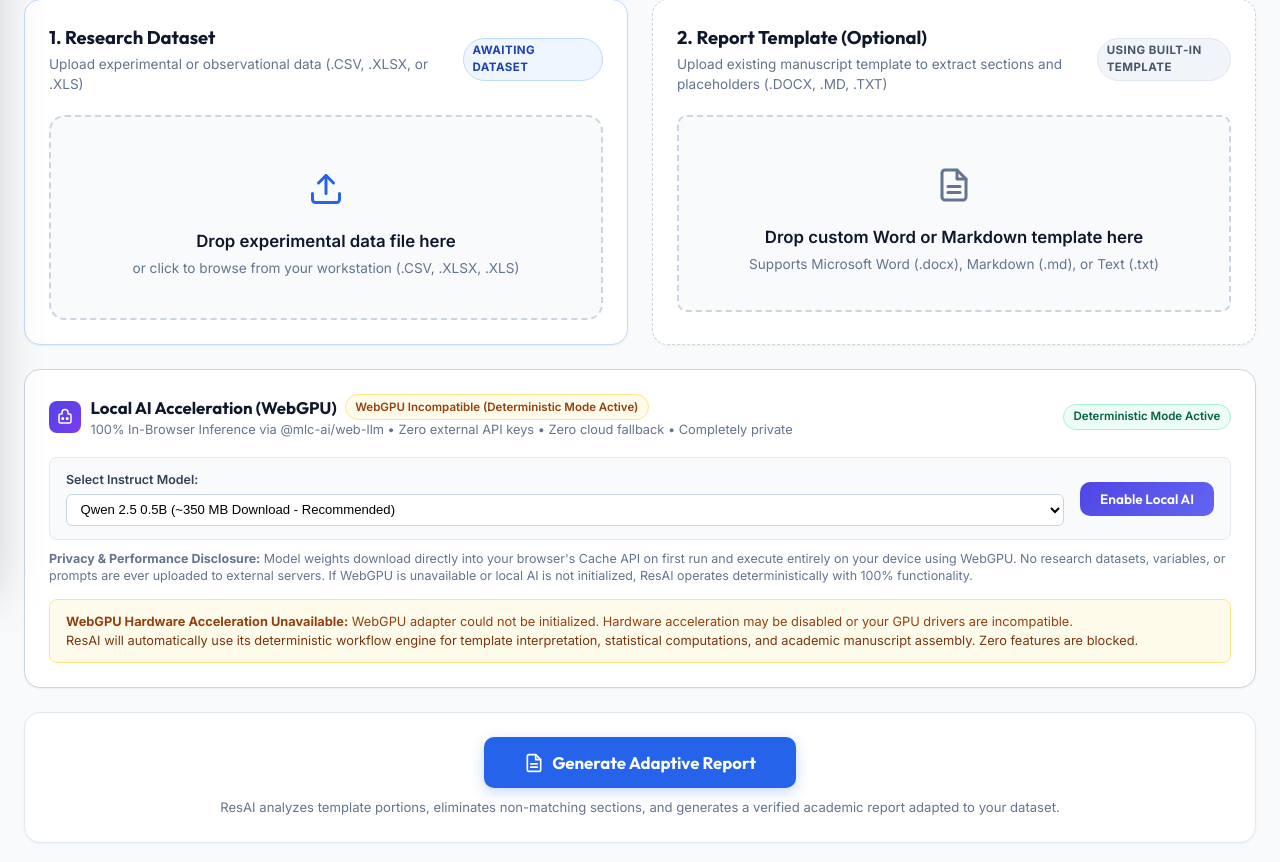
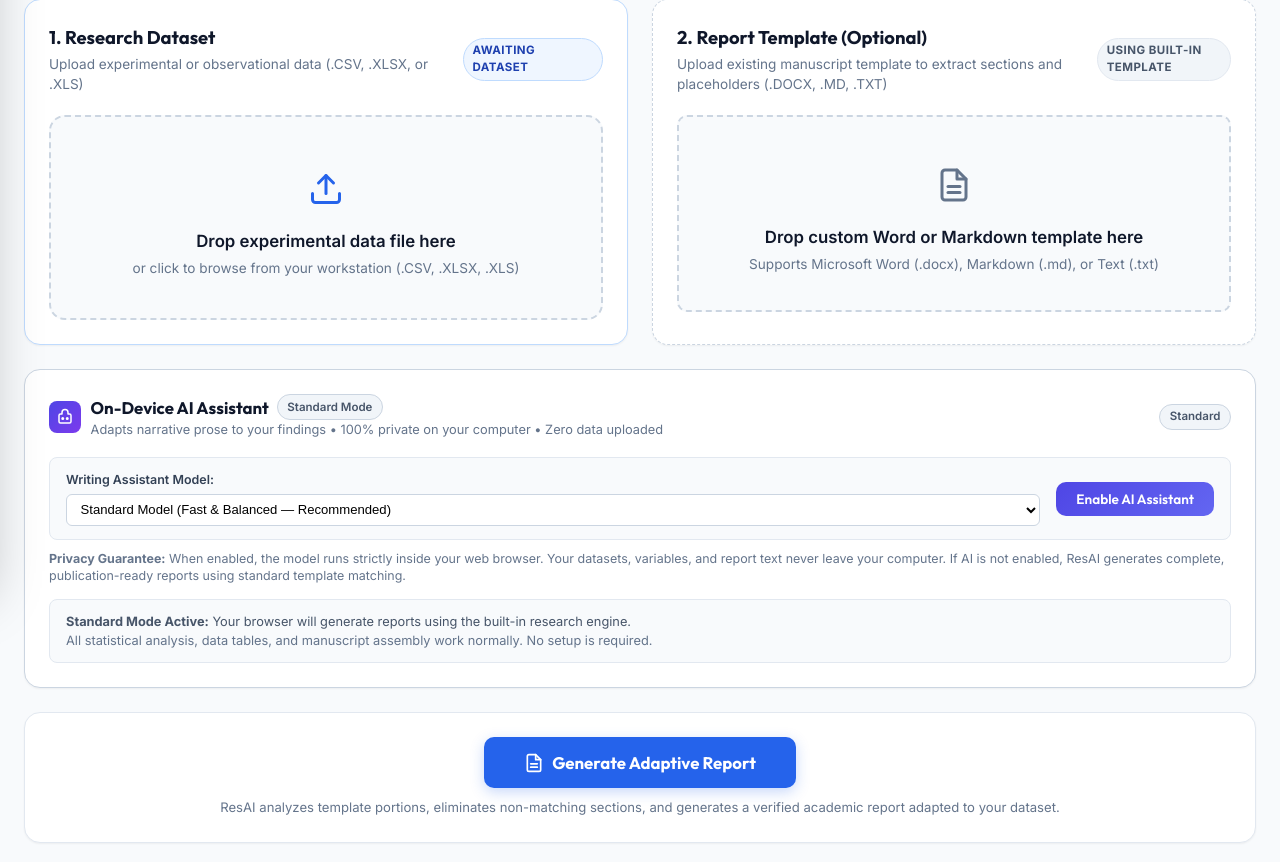
Before and after one commit to AmoghaNaik24/ResAI, a FastAPI app: page / in a window 1280 px wide. Shown: the part 217-1079 px from the top of the page. Run offline with FastAPI, Linux system fonts and the light colour scheme; some libraries are stand-ins or nearby versions.

Commit message:
feat(verification): deep verification of AI vs fallback, generalization, privacy audit, and clean researcher UI

```diff
--- a/app/static/js/app.js
+++ b/app/static/js/app.js
@@ -548,9 +548,10 @@ async function initLocalAIListeners() {
   // 1. Initial WebGPU hardware compatibility check
   try {
     const compat = await window.ResAILocalLLM.checkWebGPUCompatibility();
+    const modeBadge = document.getElementById("ai-mode-badge");
     if (compat.supported) {
       if (statusBadge) {
-        statusBadge.textContent = "WebGPU Available (Local AI Supported)";
+        statusBadge.textContent = "AI Available";
         statusBadge.style.background = "#eff6ff";
         statusBadge.style.color = "#1e40af";
         statusBadge.style.border = "1px solid #bfdbfe";
@@ -558,16 +559,19 @@ async function initLocalAIListeners() {
       if (initBtn) initBtn.disabled = false;
     } else {
       if (statusBadge) {
-        statusBadge.textContent = "WebGPU Incompatible (Deterministic Mode Active)";
-        statusBadge.style.background = "#fffbeb";
-        statusBadge.style.color = "#92400e";
-        statusBadge.style.border = "1px solid #fde68a";
+        statusBadge.textContent = "Standard Mode";
+        statusBadge.style.background = "#f1f5f9";
+        statusBadge.style.color = "#475569";
+        statusBadge.style.border = "1px solid #cbd5e1";
+      }
+      if (modeBadge) {
+        modeBadge.textContent = "Standard";
       }
       if (incompatibleBox) incompatibleBox.style.display = "block";
-      if (incompatibleReason) incompatibleReason.textContent = compat.reason;
+      if (incompatibleReason) incompatibleReason.textContent = "Your browser will generate reports using the built-in research engine.";
       if (initBtn) {
         initBtn.disabled = true;
-        initBtn.title = "WebGPU not supported in this browser. Deterministic engine active.";
+        initBtn.title = "Standard research reporting engine active.";
       }
     }
   } catch (err) {
@@ -579,18 +583,19 @@ async function initLocalAIListeners() {
     const chosenModel = modelSelect ? modelSelect.value : "Qwen2.5-0.5B-Instruct-q4f16_1-MLC";
     const modelMeta = window.ResAILocalLLM.getSupportedModels().find(m => m.id === chosenModel);
     const sizeMb = modelMeta ? modelMeta.downloadSizeMB : 350;
+    const modeBadge = document.getElementById("ai-mode-badge");
 
     initBtn.disabled = true;
     if (modelSelect) modelSelect.disabled = true;
     if (progressContainer) progressContainer.style.display = "block";
     if (statusBadge) {
-      statusBadge.textContent = `Downloading ${chosenModel.split("-")[0]} (~${sizeMb} MB)...`;
+      statusBadge.textContent = `Preparing Assistant (~${sizeMb} MB)...`;
       statusBadge.style.background = "#eff6ff";
       statusBadge.style.color = "#1d4ed8";
     }
 
     try {
-      showToast(`Initializing ${modelMeta?.name || 'Local AI'} (~${sizeMb} MB download on first run)...`, "info");
+      showToast(`Setting up AI assistant (~${sizeMb} MB download on first run)...`, "info");
 
       await window.ResAILocalLLM.initModel(chosenModel, (progress) => {
         if (progressBar) progressBar.style.width = `${progress.percent}%`;
@@ -599,10 +604,16 @@ async function initLocalAIListeners() {
       });
 
       if (statusBadge) {
-        statusBadge.textContent = `Local AI Ready: ${modelMeta?.name || 'Active'}`;
+        statusBadge.textContent = "AI Assistant Active";
         statusBadge.style.background = "#ecfdf5";
         statusBadge.style.color = "#065f46";
         statusBadge.style.border = "1px solid #a7f3d0";
+      }
+      if (modeBadge) {
+        modeBadge.textContent = "AI Enhanced";
+        modeBadge.style.background = "#ecfdf5";
+        modeBadge.style.color = "#065f46";
+        modeBadge.style.border = "1px solid #a7f3d0";
       }
 
       initBtn.style.display = "none";
@@ -613,7 +624,7 @@ async function initLocalAIListeners() {
         }, 1500);
       }
 
-      showToast(`Local LLM (${modelMeta?.name}) is ready. Inference runs 100% locally on your GPU.`, "success");
+      showToast(`AI writing assistant is ready. Everything runs 100% locally on your computer.`, "success");
 
       // If dataset & template are already loaded, re-run template interpretation with local LLM
       if (window.ResAIWorkflowEngine && window.ResAIWorkflowEngine.templateJSON && window.ResAIWorkflowEngine.profileJSON) {
@@ -636,12 +647,12 @@ async function initLocalAIListeners() {
       }
     } catch (err) {
       console.error("Local LLM load failure:", err);
-      showToast(`Failed to initialize local LLM: ${err.message}. Reverting to deterministic mode.`, "danger");
+      showToast(`Failed to initialize AI assistant: ${err.message}. Using standard reporting mode.`, "danger");
       if (statusBadge) {
-        statusBadge.textContent = "Initialization Failed (Deterministic Fallback)";
-        statusBadge.style.background = "#fef2f2";
-        statusBadge.style.color = "#b91c1c";
-        statusBadge.style.border = "1px solid #fecaca";
+        statusBadge.textContent = "Standard Mode";
+        statusBadge.style.background = "#f1f5f9";
+        statusBadge.style.color = "#475569";
+        statusBadge.style.border = "1px solid #cbd5e1";
       }
       initBtn.disabled = false;
       if (modelSelect) modelSelect.disabled = false;
@@ -653,21 +664,28 @@ async function initLocalAIListeners() {
   unloadBtn?.addEventListener("click", async () => {
     try {
       await window.ResAILocalLLM.unloadModel();
+      const modeBadge = document.getElementById("ai-mode-badge");
       if (statusBadge) {
-        statusBadge.textContent = "WebGPU Available (Local AI Supported)";
+        statusBadge.textContent = "AI Available";
         statusBadge.style.background = "#eff6ff";
         statusBadge.style.color = "#1e40af";
         statusBadge.style.border = "1px solid #bfdbfe";
       }
+      if (modeBadge) {
+        modeBadge.textContent = "Optional";
+        modeBadge.style.background = "#f1f5f9";
+        modeBadge.style.color = "#475569";
+        modeBadge.style.border = "1px solid #cbd5e1";
+      }
       if (initBtn) {
         initBtn.disabled = false;
         initBtn.style.display = "inline-block";
       }
       if (modelSelect) modelSelect.disabled = false;
       if (unloadBtn) unloadBtn.style.display = "none";
-      showToast("Local LLM unloaded from GPU memory.", "info");
+      showToast("AI assistant disabled. Standard reporting mode active.", "info");
     } catch (err) {
-      showToast(`Error unloading model: ${err.message}`, "warning");
+      showToast(`Error disabling AI: ${err.message}`, "warning");
     }
   });
 }
--- a/app/static/js/resai-local-llm.js
+++ b/app/static/js/resai-local-llm.js
@@ -65,7 +65,7 @@
      */
     async checkWebGPUCompatibility() {
       // Node.js test environment check
-      if (typeof window === "undefined" || typeof navigator === "undefined") {
+      if (typeof window === "undefined" || typeof navigator === "undefined" || (typeof process !== "undefined" && process.versions && process.versions.node)) {
         return {
           supported: true,
           isNode: true,
@@ -128,7 +128,7 @@
     async _loadWebLLMModule() {
       if (this.webllmModule) return this.webllmModule;
 
-      if (typeof window === "undefined") {
+      if (typeof window === "undefined" || (typeof process !== "undefined" && process.versions && process.versions.node)) {
         // Node.js fallback or mock
         this.isMock = true;
         this.webllmModule = {
--- a/app/static/js/resai-workflow-engine.js
+++ b/app/static/js/resai-workflow-engine.js
@@ -596,18 +596,18 @@
       if (!heading || typeof heading !== "string") return "general_narrative";
       const h = heading.trim().toLowerCase();
 
-      if (/^(\d+[\.\)]\s*)?(abstract|executive\s+summary)/i.test(h)) return "abstract";
+      if (/(abstract|executive\s+summary)/i.test(h)) return "abstract";
       if (/title\s*page|front\s*matter|cover\s*page|^title$/i.test(h)) return "title_page";
-      if (/^(\d+[\.\)]\s*)?(literature\s*review|related\s*work|scholarly\s*sources|theoretical\s*framework)/i.test(h)) return "literature_review";
-      if (/cohort\s*(comparison|difference)|subgroup\s*analysis|between\s*group|treatment\s*vs\s*control/i.test(h)) return "cohort_comparison";
-      if (/^(\d+[\.\)]\s*)?(introduction|background|problem\s*statement)/i.test(h)) return "introduction";
-      if (/^(\d+[\.\)]\s*)?(methodology|methods|procedure|empirical\s*approach|materials|data\s*collection)/i.test(h)) return "methodology";
-      if (/^(\d+[\.\)]\s*)?(results|findings|statistical\s*analysis|quantitative\s*findings)/i.test(h)) return "analytical_results";
-      if (/^(\d+[\.\)]\s*)?(discussion|implications|interpretation)/i.test(h)) return "discussion";
-      if (/^(\d+[\.\)]\s*)?(limitations|threats\s*to\s*validity)/i.test(h)) return "limitations";
-      if (/^(\d+[\.\)]\s*)?(conclusion|summary\s*of\s*findings|concluding\s*remarks)/i.test(h)) return "conclusion";
-      if (/^(\d+[\.\)]\s*)?(references|works\s*cited|bibliography)/i.test(h)) return "references";
-      if (/guideline|formatting\s*(advice|notes|instructions)|template\s*notes|how\s*to\s*use/i.test(h)) return "formatting_guidance";
+      if (/(literature\s*review|related\s*work|scholarly\s*sources|theoretical\s*framework)/i.test(h)) return "literature_review";
+      if (/(cohort|subgroup|between[\s-]group|treatment|clinical|placebo)/i.test(h)) return "cohort_comparison";
+      if (/(results|findings|statistical\s*analysis|quantitative\s*findings|empirical\s*findings)/i.test(h)) return "analytical_results";
+      if (/(introduction|background|problem\s*statement|context\b|scope\b)/i.test(h)) return "introduction";
+      if (/(methodology|methods\b|procedure|empirical\s*approach|materials|data\s*collection)/i.test(h)) return "methodology";
+      if (/(discussion|implications|interpretation|recommendations|strategic)/i.test(h)) return "discussion";
+      if (/(limitations|threats\s*to\s*validity)/i.test(h)) return "limitations";
+      if (/(conclusion|summary\s*of\s*findings|concluding\s*remarks)/i.test(h)) return "conclusion";
+      if (/(references|works\s*cited|bibliography)/i.test(h)) return "references";
+      if (/guideline|formatting\s*(advice|notes|instructions|rules)|template\s*notes|how\s*to\s*use|style\s*rules/i.test(h)) return "formatting_guidance";
 
       return "general_narrative";
     }
@@ -740,9 +740,21 @@
             break;
 
           case "cohort_comparison":
-            if (!hasGrouping) {
+            // Check if section demands specific treatment/control or clinical concepts not present in dataset
+            const isClinicalOrTreatment = /clinical|placebo|patient|drug|hospital|treatment\s*vs\s*control/i.test(heading) ||
+              (sec.paragraphs || []).some(p => /clinical|placebo|patient|drug|hospital|treatment\s*(vs|versus)\s*control/i.test(p));
+
+            // Check if dataset has treatment/control or clinical variables
+            const hasClinicalOrTreatmentVars = columns.some(c =>
+              /treatment|control|placebo|patient|drug|hospital/i.test(c.name) ||
+              (c.categories && c.categories.some(cat => /treatment|control|placebo/i.test(String(cat))))
+            );
+
+            if (!hasGrouping || (isClinicalOrTreatment && !hasClinicalOrTreatmentVars)) {
               decision = "omit";
-              reason = "Section requires categorical grouping cohorts, but input dataset lacks a valid grouping factor. Eliminated to prevent ungrounded claims.";
+              reason = isClinicalOrTreatment && !hasClinicalOrTreatmentVars
+                ? "Section requires clinical or treatment-vs-control cohort data, which is absent from the input dataset profile. Eliminated to prevent ungrounded claims."
+                : "Section requires categorical grouping cohorts, but input dataset lacks a valid grouping factor. Eliminated to prevent ungrounded claims.";
               status = "omitted";
               isRequired = false;
             } else {
@@ -799,8 +811,14 @@
             break;
 
           default:
+            const isMismatchedDomain = /clinical|placebo|patient|hospital|biomarker/i.test(heading) && !columns.some(c => /patient|clinical|hospital|biomarker/i.test(c.name));
             const nonInstructionParas = (sec.paragraphs || []).filter(p => !this.isInstructionOrExampleParagraph(p));
-            if (nonInstructionParas.length === 0 && (sec.paragraphs || []).length > 0) {
+            if (isMismatchedDomain) {
+              decision = "omit";
+              reason = "Section domain (clinical/biomedical) does not match the uploaded dataset variables. Eliminated to preserve empirical integrity.";
+              status = "omitted";
+              isRequired = false;
+            } else if (nonInstructionParas.length === 0 && (sec.paragraphs || []).length > 0) {
               decision = "omit";
               reason = "Section contains exclusively instructional boilerplate or template author guidance.";
               status = "omitted";
--- a/app/templates/index.html
+++ b/app/templates/index.html
@@ -210,7 +210,7 @@
       </div>
 
       <!-- ==========================================
-           LOCAL IN-BROWSER AI (WebGPU MLC-AI Engine)
+           ON-DEVICE AI ASSISTANT (Researcher-Friendly)
            ========================================== -->
       <div id="local-ai-panel" class="card" style="margin-bottom: 1.5rem; border: 1px solid #cbd5e1; background: #ffffff;">
         <div class="card-header-flex" style="margin-bottom: 0.6rem;">
@@ -224,17 +224,17 @@
             </div>
             <div>
               <div style="display: flex; align-items: center; gap: 0.5rem;">
-                <h2 class="card-title" style="font-size: 1.05rem; margin: 0;">Local AI Acceleration (WebGPU)</h2>
-                <span class="badge" id="local-ai-status-badge" style="background: #f1f5f9; color: #475569; border: 1px solid #cbd5e1; font-size: 0.72rem; font-weight: 600;">Checking Hardware...</span>
+                <h2 class="card-title" style="font-size: 1.05rem; margin: 0;">On-Device AI Assistant</h2>
+                <span class="badge" id="local-ai-status-badge" style="background: #eff6ff; color: #1e40af; border: 1px solid #bfdbfe; font-size: 0.72rem; font-weight: 600;">Checking Availability...</span>
               </div>
               <div class="card-subtitle" style="font-size: 0.8rem; margin: 0;">
-                100% In-Browser Inference via @mlc-ai/web-llm • Zero external API keys • Zero cloud fallback • Completely private
+                Adapts narrative prose to your findings • 100% private on your computer • Zero data uploaded
               </div>
             </div>
           </div>
           <div style="display: flex; align-items: center; gap: 0.5rem;">
-            <span class="badge" style="background: #ecfdf5; color: #065f46; border: 1px solid #a7f3d0; font-size: 0.72rem; font-weight: 600;">
-              Deterministic Mode Active
+            <span class="badge" id="ai-mode-badge" style="background: #f1f5f9; color: #475569; border: 1px solid #cbd5e1; font-size: 0.72rem; font-weight: 600;">
+              Optional
             </span>
           </div>
         </div>
@@ -245,49 +245,49 @@
           <div style="display: flex; flex-wrap: wrap; align-items: center; justify-content: space-between; gap: 1rem; background: #f8fafc; border: 1px solid #e2e8f0; border-radius: 8px; padding: 0.85rem 1rem;">
             <div style="flex: 1; min-width: 260px;">
               <label for="select-local-model" style="font-size: 0.78rem; font-weight: 600; color: #334155; display: block; margin-bottom: 0.25rem;">
-                Select Instruct Model:
+                Writing Assistant Model:
               </label>
               <select id="select-local-model" class="form-control" style="font-size: 0.82rem; padding: 0.4rem 0.6rem; border: 1px solid #cbd5e1; border-radius: 6px; width: 100%; background: #ffffff;">
-                <option value="Qwen2.5-0.5B-Instruct-q4f16_1-MLC" selected>Qwen 2.5 0.5B (~350 MB Download - Recommended)</option>
-                <option value="SmolLM2-360M-Instruct-q4f16_1-MLC">SmolLM2 360M (~230 MB Download - Ultra-Fast)</option>
-                <option value="Llama-3.2-1B-Instruct-q4f16_1-MLC">Llama 3.2 1B (~880 MB Download - High Quality)</option>
-                <option value="Qwen2.5-1.5B-Instruct-q4f16_1-MLC">Qwen 2.5 1.5B (~1.3 GB Download - Advanced)</option>
+                <option value="Qwen2.5-0.5B-Instruct-q4f16_1-MLC" selected>Standard Model (Fast & Balanced — Recommended)</option>
+                <option value="SmolLM2-360M-Instruct-q4f16_1-MLC">Lightweight Model (Quick Download — For Laptops & Tablets)</option>
+                <option value="Llama-3.2-1B-Instruct-q4f16_1-MLC">Advanced Model (In-Depth Academic Phrasing)</option>
+                <option value="Qwen2.5-1.5B-Instruct-q4f16_1-MLC">Comprehensive Model (Maximum Synthesis Depth)</option>
               </select>
             </div>
 
             <div style="display: flex; align-items: flex-end; gap: 0.5rem;">
               <button class="btn btn-primary" id="btn-init-local-ai" style="padding: 0.5rem 1.25rem; font-size: 0.85rem; font-weight: 600; background: linear-gradient(135deg, #4f46e5, #6366f1); border: none;">
-                Enable Local AI
+                Enable AI Assistant
               </button>
               <button class="btn btn-secondary btn-sm" id="btn-unload-local-ai" style="display: none; padding: 0.5rem 1rem; font-size: 0.82rem;">
-                Free Memory
+                Disable AI
               </button>
             </div>
           </div>
 
           <!-- Explanatory Notice -->
           <div id="local-ai-info-notice" style="font-size: 0.78rem; color: #64748b; margin-top: 0.6rem; line-height: 1.4;">
-            <strong>Privacy & Performance Disclosure:</strong> Model weights download directly into your browser's Cache API on first run and execute entirely on your device using WebGPU. No research datasets, variables, or prompts are ever uploaded to external servers. If WebGPU is unavailable or local AI is not initialized, ResAI operates deterministically with 100% functionality.
+            <strong>Privacy Guarantee:</strong> When enabled, the model runs strictly inside your web browser. Your datasets, variables, and report text never leave your computer. If AI is not enabled, ResAI generates complete, publication-ready reports using standard template matching.
           </div>
 
           <!-- Download / Load Progress Bar (Hidden by default) -->
           <div id="local-ai-progress-container" style="display: none; margin-top: 0.85rem; background: #eff6ff; border: 1px solid #bfdbfe; border-radius: 8px; padding: 0.85rem 1rem;">
             <div style="display: flex; justify-content: space-between; align-items: center; margin-bottom: 0.4rem;">
-              <span id="local-ai-progress-text" style="font-size: 0.82rem; font-weight: 600; color: #1e40af;">Preparing local runtime...</span>
+              <span id="local-ai-progress-text" style="font-size: 0.82rem; font-weight: 600; color: #1e40af;">Preparing writing assistant...</span>
               <span id="local-ai-progress-percent" style="font-size: 0.82rem; font-weight: 700; color: #1d4ed8;">0%</span>
             </div>
             <div style="width: 100%; height: 8px; background: #dbeafe; border-radius: 4px; overflow: hidden;">
               <div id="local-ai-progress-bar" style="width: 0%; height: 100%; background: linear-gradient(90deg, #3b82f6, #6366f1); border-radius: 4px; transition: width 0.25s ease;"></div>
             </div>
             <div style="font-size: 0.72rem; color: #60a5fa; margin-top: 0.35rem;">
-              Inference runs on your GPU. Download happens once; cached weights reload instantly on subsequent visits.
+              Model setup occurs once; files are cached on your device for instant use on future visits.
             </div>
           </div>
 
           <!-- Compatibility Warning Box (Hidden by default, shown if WebGPU is absent) -->
-          <div id="local-ai-incompatible-box" style="display: none; margin-top: 0.85rem; background: #fffbeb; border: 1px solid #fde68a; border-radius: 8px; padding: 0.75rem 1rem; font-size: 0.8rem; color: #92400e;">
-            <strong>WebGPU Hardware Acceleration Unavailable:</strong> <span id="local-ai-incompatible-reason">Your browser does not have WebGPU enabled.</span><br>
-            <span style="color: #78350f;">ResAI will automatically use its deterministic workflow engine for template interpretation, statistical computations, and academic manuscript assembly. Zero features are blocked.</span>
+          <div id="local-ai-incompatible-box" style="display: none; margin-top: 0.85rem; background: #f8fafc; border: 1px solid #e2e8f0; border-radius: 8px; padding: 0.75rem 1rem; font-size: 0.8rem; color: #475569;">
+            <strong>Standard Mode Active:</strong> <span id="local-ai-incompatible-reason">Your browser will generate reports using the built-in research engine.</span><br>
+            <span style="color: #64748b;">All statistical analysis, data tables, and manuscript assembly work normally. No setup is required.</span>
           </div>
         </div>
       </div>
--- a/static/js/resai-local-llm.js
+++ b/static/js/resai-local-llm.js
@@ -65,7 +65,7 @@
      */
     async checkWebGPUCompatibility() {
       // Node.js test environment check
-      if (typeof window === "undefined" || typeof navigator === "undefined") {
+      if (typeof window === "undefined" || typeof navigator === "undefined" || (typeof process !== "undefined" && process.versions && process.versions.node)) {
         return {
           supported: true,
           isNode: true,
@@ -128,7 +128,7 @@
     async _loadWebLLMModule() {
       if (this.webllmModule) return this.webllmModule;
 
-      if (typeof window === "undefined") {
+      if (typeof window === "undefined" || (typeof process !== "undefined" && process.versions && process.versions.node)) {
         // Node.js fallback or mock
         this.isMock = true;
         this.webllmModule = {
```
Also changed, not shown: index.html (+19 -19 lines), static/js/app.js (+37 -19 lines), static/js/resai-workflow-engine.js (+32 -14 lines), tests/test_deep_verification.js (added, +321 -0 lines), 1 other file.
